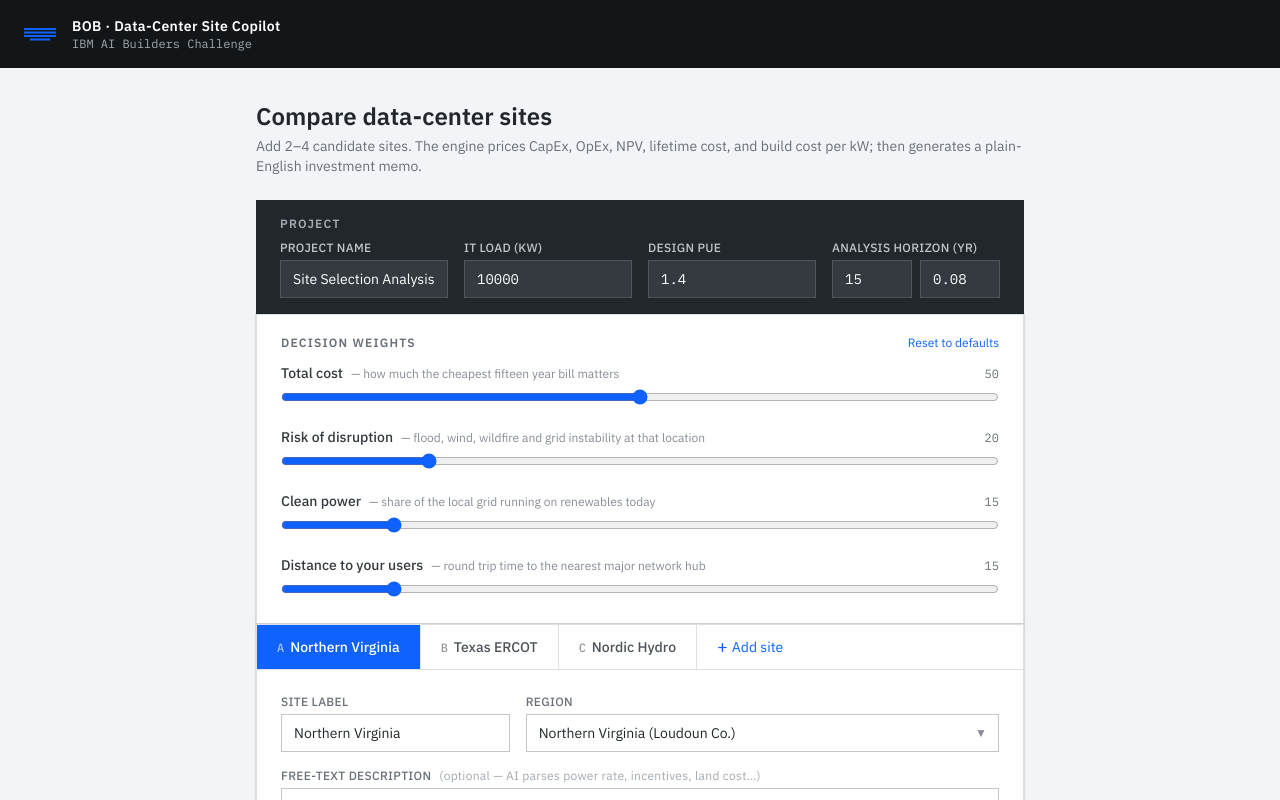
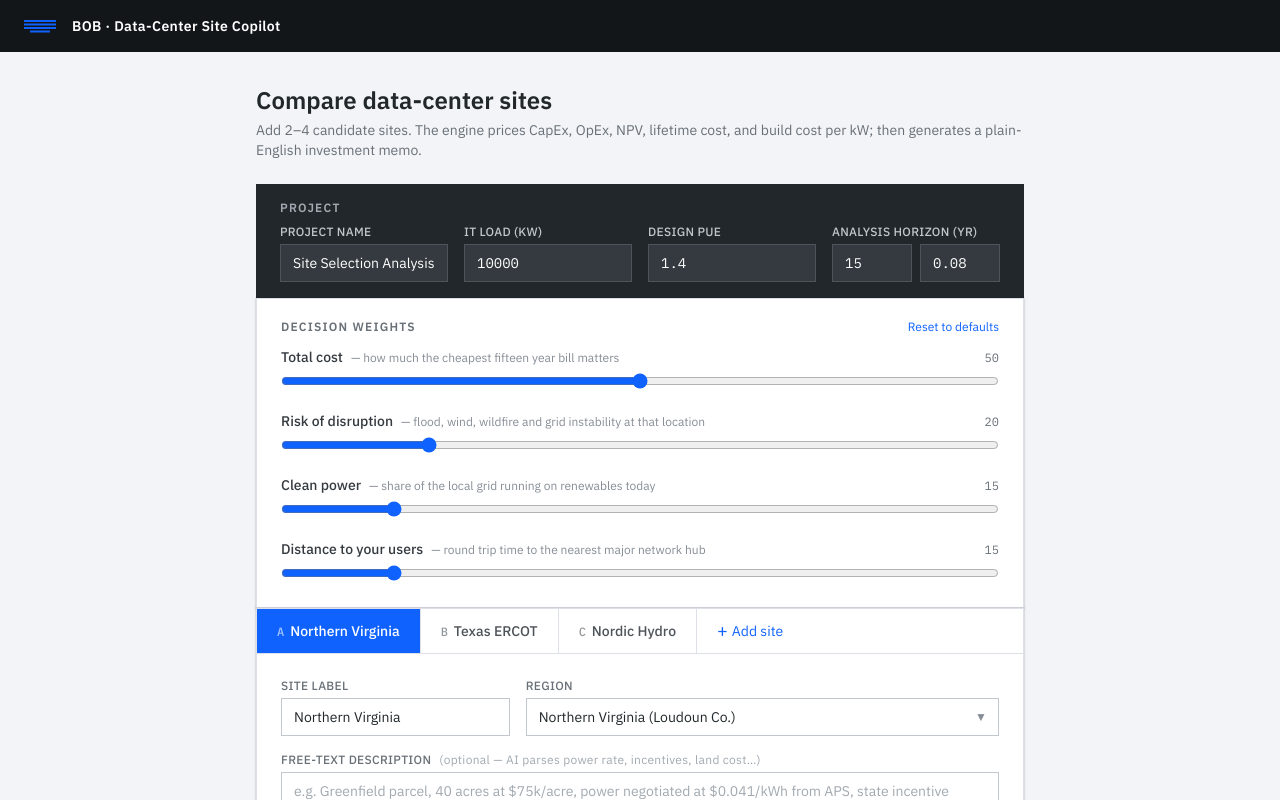
Before and after one commit to mspriing/BOB-datacenter, a React (Vite) app in the folder frontend/: page / in a window 1280 px wide. Shown: the top 800 px of the page. Built offline with nearby package versions, Linux system fonts and the light colour scheme.

Commit message:
chore(ui): remove challenge branding from the interface

```diff
--- a/frontend/src/App.tsx
+++ b/frontend/src/App.tsx
@@ -52,7 +52,6 @@ function App() {
             </svg>
             <div>
               <div className="text-sm font-semibold tracking-wide">BOB · Data-Center Site Copilot</div>
-              <div className="text-xs text-ibm-cool-40 font-mono">IBM AI Builders Challenge</div>
             </div>
           </div>
           {data && (
```
Also changed, not shown: 1 other file (tests, documents, lock files or other folders).
